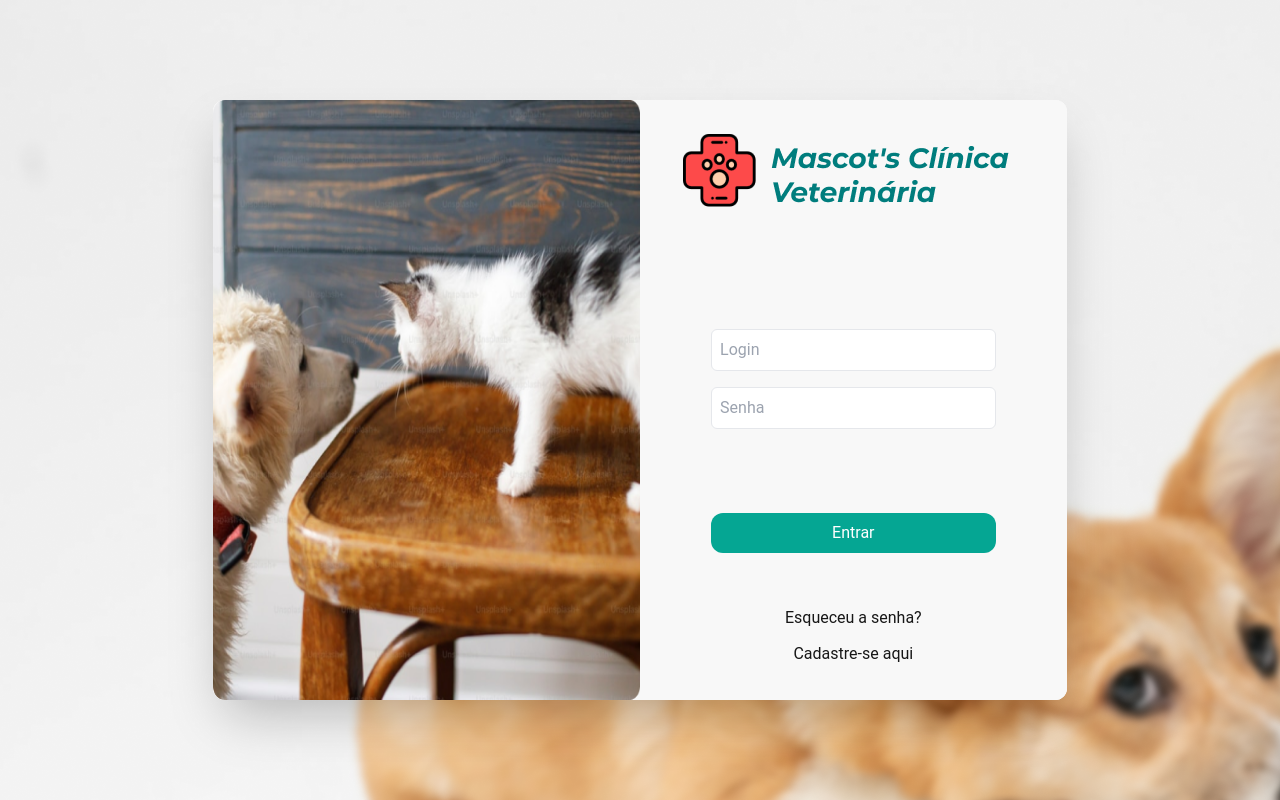
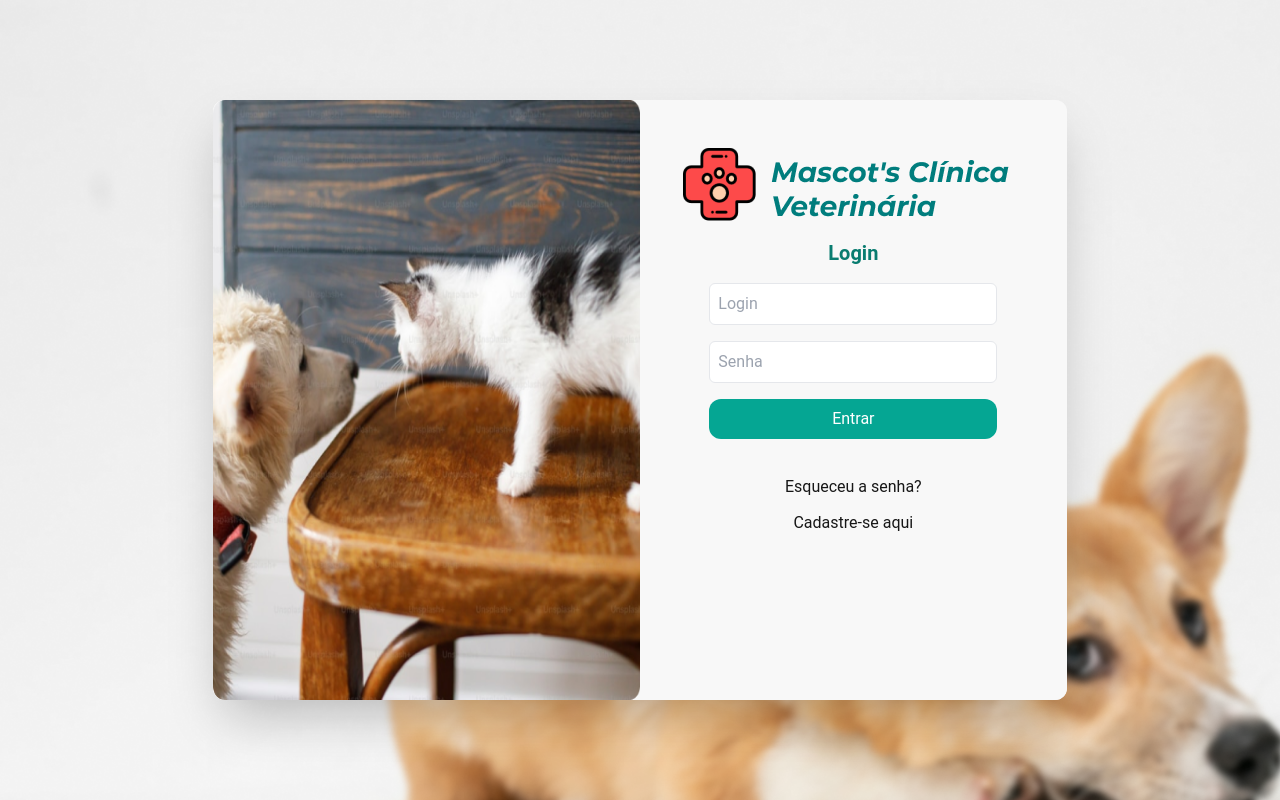
Before and after one commit to softexrecifepe/PI-MASCOTS-TURMA-09-EQUIPE-03, a Next.js app: page /login in a window 1280 px wide. Built offline with nearby package versions, Linux system fonts and the light colour scheme.

Commit message:
refactor: mudancas aside e front tela login feita, mudanca no elemento buttomhome para Link para futuras implementacoes

```diff
--- a/src/app/components/AsideContent.tsx
+++ b/src/app/components/AsideContent.tsx
@@ -1,12 +1,16 @@
-export function AsideContent() {
+import { Children, type ReactNode } from "react";
+
+interface asideContentProps {
+  children: ReactNode;
+}
+
+export function AsideContent({ children }: asideContentProps) {
   return (
     <>
-      <aside className="bg-mascots-primary-600 p-4 font-sans rounded-xl h-fit shadow-custom">
+      <aside className="bg-mascots-primary-600 p-4 font-sans rounded-xl h-fit shadow-custom sticky top-5">
         <nav className="flex gap-2 justify-center h-full items-center">
           <div className="flex flex-col p-4 gap-10 h-full justify-around w-full items-center">
-            <a href="#">link</a>
-            <a href="#">link</a>
-            <a href="#">link</a>
+            {children}
           </div>
         </nav>
       </aside>
--- /dev/null
+++ b/src/app/components/AsideNavItem.tsx
@@ -0,0 +1,9 @@
+"use client";
+
+export function AsideNavItem() {
+  return (
+    <button className="bg-mascots-primary-50 p-5 rounded-full hover:bg-mascots-primary-500 transition-all">
+      link
+    </button>
+  );
+}
--- a/src/app/components/ButtonHome.tsx
+++ b/src/app/components/ButtonHome.tsx
@@ -1,5 +1,6 @@
 import Image from "next/image";
 import { StaticImageData } from "next/image"; //! react icons
+import Link from "next/link";
 
 type ButtonProps = {
   Image: string | StaticImageData;
@@ -8,7 +9,10 @@ type ButtonProps = {
 };
 export function ButtonHome(props: ButtonProps) {
   return (
-    <button className="flex items-center gap-5 p-5 bg-mascots-primary-600 max-w-64 border rounded-xl transition-all duration-300 hover:bg-mascots-primary-700 cursor-pointer font-sans shadow-custom text-white">
+    <Link
+      href="#"
+      className="flex items-center gap-5 p-5 bg-mascots-primary-600 max-w-64 border rounded-xl transition-all duration-300 hover:bg-mascots-primary-700 cursor-pointer font-sans shadow-custom text-white"
+    >
       <div className="p-4 bg-mascots-primary-50 border rounded-full ">
         <Image src={props.Image} alt={props.h1} width={24} height={24} />
       </div>
@@ -20,6 +24,6 @@ export function ButtonHome(props: ButtonProps) {
         </h1>
         <p> {props.p} </p>
       </div>
-    </button>
+    </Link>
   );
 }
--- a/src/app/components/MainContent.tsx
+++ b/src/app/components/MainContent.tsx
@@ -1,8 +1,14 @@
-export function MainContent() {
+import type { ReactNode } from "react";
+
+interface mainContentProps {
+  children: ReactNode;
+}
+
+export function MainContent({ children }: mainContentProps) {
   return (
     <>
       <main className="bg-mascots-secundary-50 shadow-custom rounded-md p-8">
-        <div>teste</div>
+        {children}
       </main>
     </>
   );
--- a/src/app/components/MainPage.tsx
+++ b/src/app/components/MainPage.tsx
@@ -1,12 +1,14 @@
-import { AsideContent } from "./AsideContent";
-import { MainContent } from "./MainContent";
+import type { ReactNode } from "react";
 
-export function MainPage() {
+interface MainPageProps {
+  children: ReactNode;
+}
+
+export function MainPage({ children }: MainPageProps) {
   return (
     <>
       <div className="grid grid-cols-grid-main w-full p-10 gap-8 h-height-main">
-        <AsideContent />
-        <MainContent />
+        {children}
       </div>
     </>
   );
--- a/src/app/login/ForgotPassword.tsx
+++ b/src/app/login/ForgotPassword.tsx
@@ -7,22 +7,28 @@ import { LogoLogin } from "../components/LogoLogin";
 import type { MouseEventHandler } from "react";
 
 interface forgotPasswordProps {
-  propsFogot: MouseEventHandler;
+  forgotPasswordButtonState: boolean;
+  handleBackLogin: MouseEventHandler;
 }
 
-export function ForgotPassword({ propsFogot }: forgotPasswordProps) {
+export function ForgotPassword({
+  forgotPasswordButtonState,
+  handleBackLogin,
+}: forgotPasswordProps) {
   return (
     <div
-      className={`transition-all absolute w-1/2 left-auto inset-0 flex flex-col items-center bg-mascots-secundary-50 `}
+      className={`transition-opacity absolute w-1/2 left-auto inset-0 flex flex-col items-center bg-mascots-secundary-50 ${
+        forgotPasswordButtonState ? "opacity-100" : "opacity-0"
+      } `}
     >
       <div className="mt-10 flex items-center gap-4">
-        <button onClick={propsFogot}>
-          <GoArrowLeft className="size-10 fill-mascots-primary-800" />
+        <button onClick={handleBackLogin}>
+          <GoArrowLeft className="transition-all hover:fill-mascots-primary-400 size-10 fill-mascots-primary-800" />
         </button>
         <LogoLogin />
       </div>
       <div className="w-full mt-10 flex flex-col items-center gap-4">
-        <header className="text-mascots-primary-600 font-semibold text-xl">
+        <header className="text-mascots-primary-700 font-semibold text-xl">
           Esqueceu a Senha
         </header>
         <form className="flex flex-col w-2/3 gap-4 justify-center">
--- /dev/null
+++ b/src/app/login/Login.tsx
@@ -0,0 +1,54 @@
+"use client";
+
+import type { MouseEventHandler } from "react";
+import { InputComponent } from "../components/InputComponent";
+import { LoginPageButton } from "../components/LoginPageButton";
+import { LogoLogin } from "../components/LogoLogin";
+
+interface loginProps {
+  handleForgotPassword: MouseEventHandler;
+  handleSigin: MouseEventHandler;
+  forgotPasswordButtonState: boolean;
+}
+
+export function Login({
+  handleForgotPassword,
+  handleSigin,
+  forgotPasswordButtonState,
+}: loginProps) {
+  return (
+    <div
+      className={`transition-opacity absolute w-1/2 py-2 gap-4 left-auto inset-0 flex flex-col items-center bg-mascots-secundary-50 ${
+        !forgotPasswordButtonState ? "opacity-100" : "opacity-0 hidden"
+      }`}
+    >
+      <div className="flex flex-col items-center mt-10 gap-4">
+        <LogoLogin />
+        <header className="text-mascots-primary-700 font-semibold text-xl">
+          Login
+        </header>
+      </div>
+      <form method="post" className="flex flex-col justify-center gap-4 w-72 ">
+        <InputComponent id="login" placeholder="Login" type="text" />
+        <InputComponent id="pass" placeholder="Senha" type="password" />
+
+        <LoginPageButton text="Entrar" />
+      </form>
+
+      <div className="flex flex-col text-center gap-3 mt-5">
+        <button
+          className="transition-all hover:text-red-400"
+          onClick={handleForgotPassword}
+        >
+          Esqueceu a senha?
+        </button>
+        <button
+          className="transition-all hover:text-mascots-primary-400"
+          onClick={handleSigin}
+        >
+          Cadastre-se aqui
+        </button>
+      </div>
+    </div>
+  );
+}
--- a/src/app/login/Sigin.tsx
+++ b/src/app/login/Sigin.tsx
@@ -17,14 +17,14 @@ export function Sigin({ propsSigin }: siginProps) {
     >
       <div className="flex items-center gap-4">
         <button onClick={propsSigin}>
-          <GoArrowLeft className="size-10 fill-mascots-primary-800" />
+          <GoArrowLeft className="transition-all hover:fill-mascots-primary-400 size-10 fill-mascots-primary-800" />
         </button>
         <LogoLogin />
       </div>
 
       <div className="flex flex-col gap-2 w-full">
         <div className="w-full flex flex-col items-center gap-4">
-          <header className="text-mascots-primary-600 font-semibold text-xl">
+          <header className="text-mascots-primary-700 font-semibold text-xl">
             Cadastro
           </header>
           <form className="flex flex-col w-2/3 gap-4 justify-center">
--- a/src/app/login/page.tsx
+++ b/src/app/login/page.tsx
@@ -1,13 +1,10 @@
 "use client";
 
-import { InputComponent } from "../components/InputComponent";
-import { LoginPageButton } from "../components/LoginPageButton";
 import imgLogin1 from "../assets/images/imagLogin1.png";
 import { useState } from "react";
-import { LogoLogin } from "../components/LogoLogin";
-import { GoArrowLeft } from "react-icons/go";
 import { Sigin } from "./Sigin";
 import { ForgotPassword } from "./ForgotPassword";
+import { Login } from "./Login";
 
 export default function login() {
   const [forgotPasswordButtonState, setforgotPasswordButtonState] =
@@ -33,44 +30,29 @@ export default function login() {
 
   return (
     <>
-      <main className="flex items-center justify-center h-screen w-full bg-[url('./assets/images/bgLogin.png')] object-cover bg-center bg-no-repeat ">
+      <main className="flex items-center justify-center h-screen w-full bg-[url('./assets/images/bgLogin.png')] bg-cover bg-center bg-no-repeat ">
         <section className="relative bg-mascots-secundary-50 w-2/3 h-3/4 rounded-xl overflow-hidden grid grid-cols-2 shadow-2xl">
           <Sigin propsSigin={handleBackSigin} />
 
-          <ForgotPassword propsFogot={handleBackLogin} />
+          <ForgotPassword
+            forgotPasswordButtonState={forgotPasswordButtonState}
+            handleBackLogin={handleBackLogin}
+          />
+          {/* <ForgotPassword propsFogot={handleBackLogin} /> */}
 
           <div
             className={`transition-all absolute w-1/2 inset-0 flex items-center justify-center bg-mascots-secundary-50 ${
-              !siginButtonState ? "z-10" : "z-30 left-auto"
+              !siginButtonState ? "z-10" : "z-30 left-2/4"
             }`}
           >
             <img className="h-full" src={imgLogin1.src} />
           </div>
 
-          <div className="absolute w-1/2 py-2 justify-around left-auto inset-0 flex flex-col items-center bg-mascots-secundary-50 z-10">
-            <LogoLogin />
-            <form
-              method="post"
-              className="flex flex-col gap-4 justify-center w-2/3 h-1/2"
-            >
-              <div className="flex flex-col h-full gap-4 justify-center">
-                <InputComponent id="login" placeholder="Login" type="text" />
-                <InputComponent id="pass" placeholder="Senha" type="password" />
-              </div>
-
-              <LoginPageButton text="Entrar" />
-            </form>
-
-            <div className="flex flex-col text-center gap-3">
-              <button onClick={handleForgotPassword}>Esqueceu a senha?</button>
-              <button
-                className="hover:text-mascots-primary-600"
-                onClick={handleSigin}
-              >
-                Cadastre-se aqui
-              </button>
-            </div>
-          </div>
+          <Login
+            handleForgotPassword={handleForgotPassword}
+            handleSigin={handleSigin}
+            forgotPasswordButtonState={forgotPasswordButtonState}
+          />
         </section>
       </main>
     </>
--- a/src/app/page.tsx
+++ b/src/app/page.tsx
@@ -1,7 +1,12 @@
 import { Images } from "./assets/images";
+import { AsideContent } from "./components/AsideContent";
+import { AsideNavItem } from "./components/AsideNavItem";
 import { ButtonHome } from "./components/ButtonHome";
+// import { MainPage } from "./components/MainPage";
+import { FormsLogin } from "./components/FormsLogin";
+import Header from "./components/Header";
+import { MainContent } from "./components/MainContent";
 import { MainPage } from "./components/MainPage";
-import {FormsLogin} from "./components/FormsLogin";
 
 export default function Home() {
   return (
@@ -29,8 +34,15 @@ export default function Home() {
         />
       </header>
 
-      <MainPage />
-      <FormsLogin/>
+      <MainPage>
+        <AsideContent>
+          <AsideNavItem />
+        </AsideContent>
+        <MainContent>
+          <h1>12987391823</h1>
+        </MainContent>
+      </MainPage>
+      <FormsLogin />
     </>
   );
 }
```
